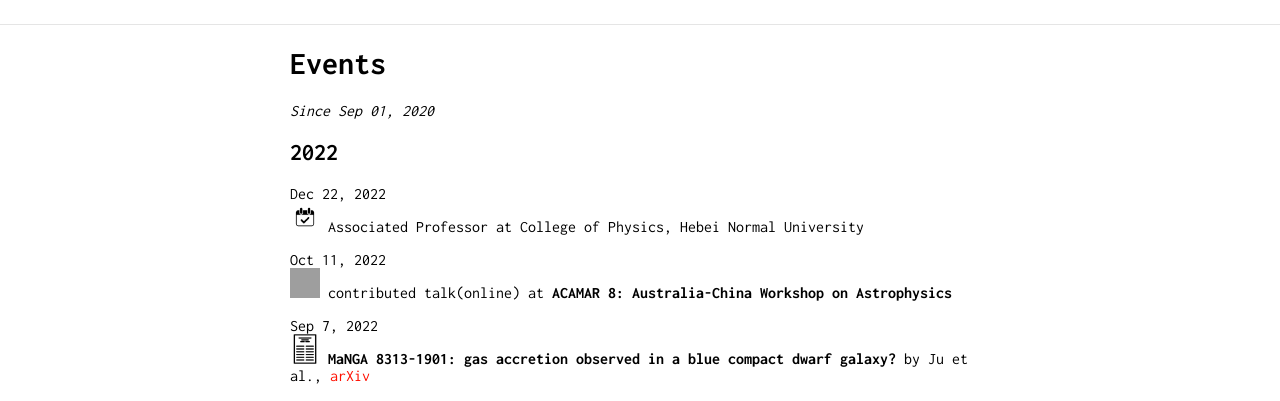
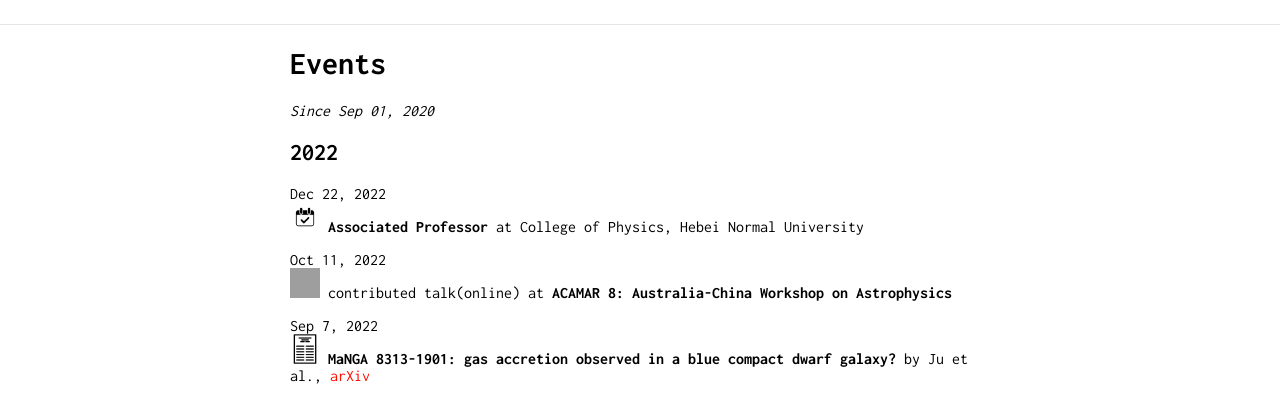
Before and after one commit to fengshuai0210/fengshuai0210.github.io, a Jekyll site: the page built from events.md, in a window 1280 px wide and 900 px high. Shown: the part 84-485 px from the top of the window. Built offline with Jekyll 4.4.1, drawn with Linux system fonts in a browser that asks for light colours; our own code applies the rules of GitHub Pages for plain Markdown files; some of the changed text lies outside the part shown; grey boxes are pictures that could not be loaded.

Commit message:
Update events.md

```diff
--- a/events.md
+++ b/events.md
@@ -8,7 +8,7 @@
 ## 2022
 
 Dec 22, 2022\
-<img src="/image/event-icon.png" style="width:30px;height:30px;"> Associated Professor at College of Physics, Hebei Normal University
+<img src="/image/event-icon.png" style="width:30px;height:30px;"> **Associated Professor** at College of Physics, Hebei Normal University
 
 Oct 11, 2022\
 <img src="/image/talk-icon.png" style="width:30px;height:30px;"> contributed talk(online) at **ACAMAR 8: Australia-China Workshop on Astrophysics**
@@ -71,4 +71,4 @@
 <img src="/image/talk-icon.png" style="width:30px;height:30px;"> contributed talk at **2021 Guoshoujing Conference (Frontiers of Galaxies and Cosmology Conference )**, Sun Yat-Sen University, Zhuhai, China
 
 Sep 01, 2020\
-<img src="/image/event-icon.png" style="width:30px;height:30px;"> Lecturer at College of Physics, Hebei Normal University
+<img src="/image/event-icon.png" style="width:30px;height:30px;"> **Lecturer** at College of Physics, Hebei Normal University
```
